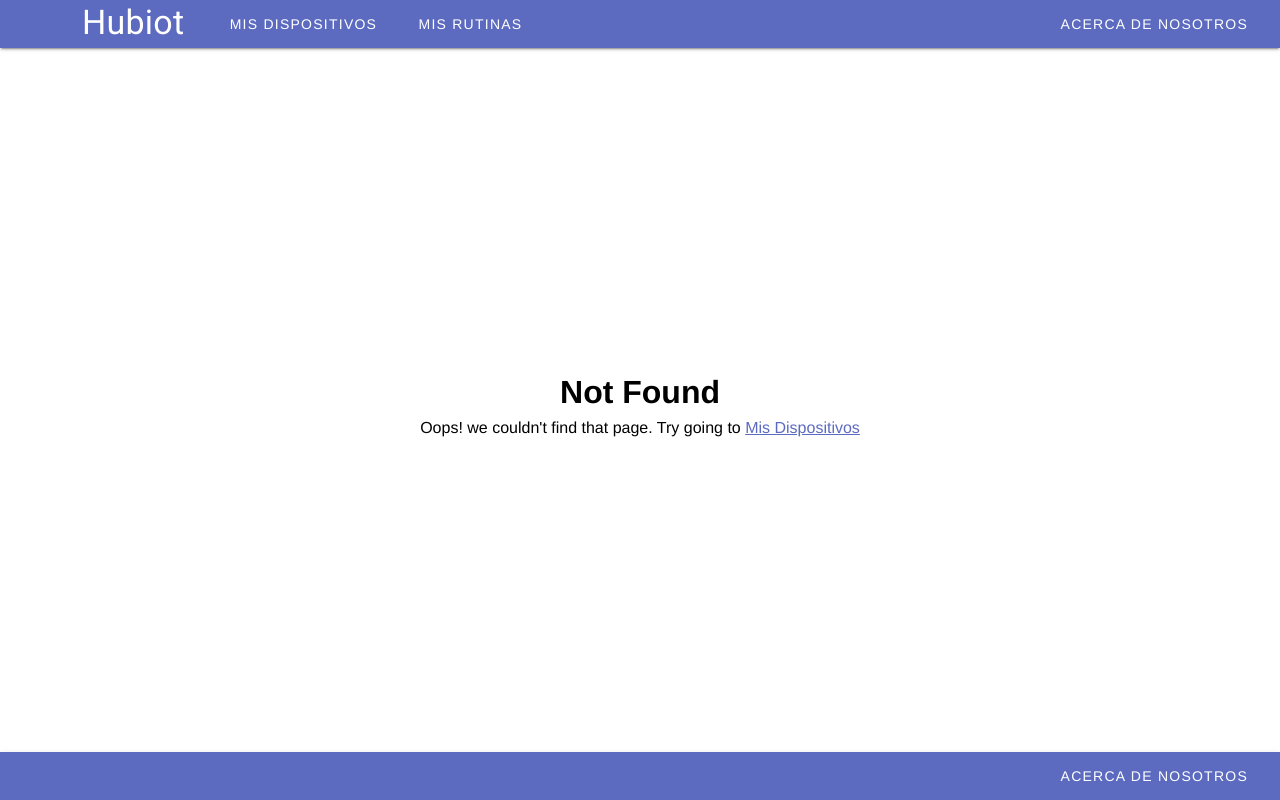
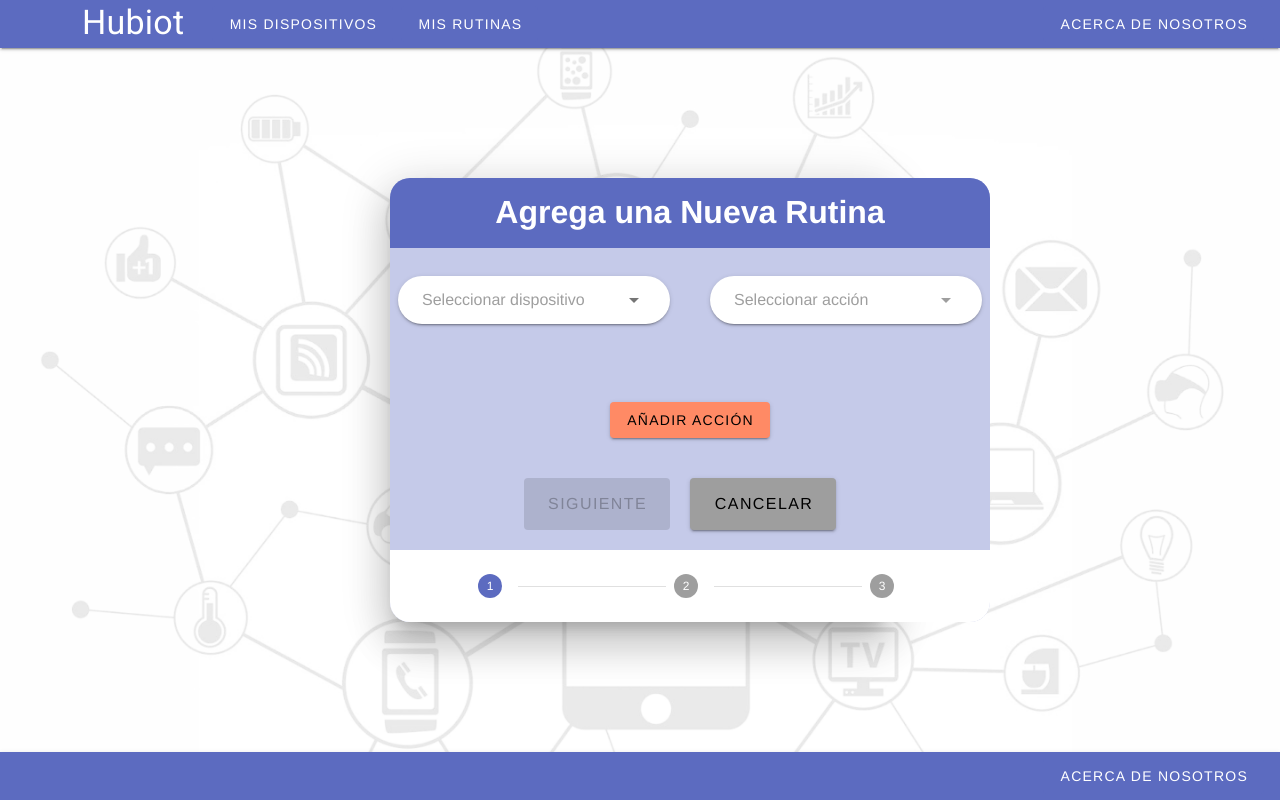
Before and after one commit to AgusMattiussi/hubiot-web, a Vue app: page /new_routine in a window 1280 px wide. Before the commit this address had no page. Built offline with nearby package versions, Linux system fonts and the light colour scheme.

Commit message:
Se agregó la interfaz para agregar una nueva rutina

```diff
--- a/src/components/AddButton.vue
+++ b/src/components/AddButton.vue
@@ -1,5 +1,4 @@
 <template>
-  <router-link to="new_device">
   <span class="go-back">
     <button class="btn icon">
       <v-icon class="mx-auto" x-large color="white">
@@ -7,7 +6,6 @@
       </v-icon>
     </button>
   </span>
-  </router-link>
 </template>
 
 <script>
--- a/src/router/index.js
+++ b/src/router/index.js
@@ -29,6 +29,11 @@ const routes = [
     path: '/routines/:id',
     name: 'routineDetails',
     component: () => import('../views/RoutineDetail.vue')
+  },
+  {
+    path: '/new_routine',
+    name: 'addNewRoutine',
+    component: () => import('../views/AddNewRoutineView.vue')
   },
   {
     path: '/devices',
--- /dev/null
+++ b/src/views/AddNewRoutineView.vue
@@ -0,0 +1,148 @@
+<template>
+  <v-container class="fill-height background justify-center" fluid>
+    <v-card class="card" elevation="24">
+      <v-stepper class="stepper secondary" v-model="currentStep" elevation="0">
+        <v-stepper-items>
+          <v-stepper-content step="1" class="pa-0">
+            <h1 class="cardTitle"> Agrega una Nueva Rutina </h1>
+            <v-row>
+              <v-col md="6">
+                <v-autocomplete
+                  height="10px"
+                  class="autocomplete pa-2"
+                  :items="devices"
+                  placeholder="Seleccionar dispositivo"
+                  rounded
+                  solo
+                  item-text="name"
+                  auto-select-first
+                  return-object
+                  hide-no-data
+                  v-model="selectedDevice"
+                >
+                </v-autocomplete>
+              </v-col>
+              <v-col md="6">
+                <v-autocomplete
+                  height="10px"
+                  class="autocomplete pa-2"
+                  :items="selectedDevice.actions"
+                  :disabled="selectedDevice.id == null"
+                  placeholder="Seleccionar acción"
+                  rounded
+                  solo
+                  item-text="name"
+                  auto-select-first
+                  return-object
+                  hide-no-data
+                  v-model="selectedAction"
+                >
+                </v-autocomplete>
+              </v-col>
+            </v-row>
+            <div>
+              <v-btn class="nextButton v-size--small contras black--text">
+                Añadir acción
+              </v-btn>
+            </div>
+            <v-btn class="nextButton v-size--x-large accent black--text"
+                   :disabled="selectedDevice.id == null"
+                   @click="currentStep = 2"> Siguiente </v-btn>
+            <router-link class="text-decoration-none" to="routines">
+              <v-btn class="ma-5 v-size--x-large grey black--text"> Cancelar </v-btn>
+            </router-link>
+          </v-stepper-content>
+          <v-stepper-content step="2" class="pa-0">
+            <h1 class="cardTitle"> Nombre de la rutina </h1>
+            <h2 class="mt-6"> ¿Cómo se llamará la nueva rutina?</h2>
+            <input type="text"
+                   class="deviceNameBox rounded"
+                   placeholder="Nueva rutina"
+                   v-model="newRoutineName"
+            />
+            <v-btn class="nextButton v-size--x-large accent black--text"
+                   :disabled="newRoutineName == null"
+                   @click="currentStep = 3"> Siguiente </v-btn>
+            <v-btn class="ms-5 v-size--x-large grey black--text"
+                   @click="currentStep = 1"> Atrás </v-btn>
+          </v-stepper-content>
+          <v-stepper-content step="3" class="pa-0">
+            <h1 class="cardTitle"> ¡Todo Listo! </h1>
+            <h2 class="pa-6"> La rutina "{{newRoutineName}}" fue creado con éxito</h2>
+            <v-icon color="success" class="checkIcon d-block" size="150px">mdi-check-circle</v-icon>
+            <router-link class="text-decoration-none" to="routines">
+              <v-btn class="ma-5 v-size--x-large accent black--text"> Volver a "Mis Rutinas" </v-btn>
+            </router-link>
+          </v-stepper-content>
+        </v-stepper-items>
+        <v-stepper-header class="elevation-0 white">
+          <v-stepper-step :color="currentStep === 1? 'primary' : 'success'" class="ml-16" :complete="currentStep > 1" step="1"></v-stepper-step>
+          <v-divider></v-divider>
+          <v-stepper-step :color="currentStep === 2? 'primary' : 'success'" :complete="currentStep > 2" step="2"></v-stepper-step>
+          <v-divider></v-divider>
+          <v-stepper-step :completed="true" :color="currentStep === 3? 'success' : 'grey'" class="mr-16" step="3"></v-stepper-step>
+        </v-stepper-header>
+      </v-stepper>
+    </v-card>
+  </v-container>
+</template>
+
+<script>
+import store from '@/store/store'
+
+export default {
+  name: 'AddNewRoutineView',
+  data () {
+    return {
+      currentStep: 1,
+      devices: store.devices,
+      selectedDevice: {},
+      selectedAction: {},
+      newRoutineName: null
+    }
+  }
+}
+</script>
+
+<style scoped>
+.background{
+  background-image: url('../assets/background_my_device.png');
+  background-size: cover;
+}
+.card{
+  background-color: #E8EAF6;
+  border-radius: 20px;
+  margin: auto;
+  width: 500px;
+}
+.cardTitle{
+  height: 70px;
+  padding: 10px;
+  border-radius: 0;
+  background-color: #5C6BC0;
+  color: #FFFFFF;
+  margin: 0;
+}
+.autocomplete{
+  width: 400px;
+  margin: 20px auto;
+}
+.deviceNameBox{
+  background-color: #FFFFFF;
+  outline-color: #5C6BC0;
+  margin: 20px auto;
+  padding: 8px;
+  width: 400px;
+  display: block;
+}
+.nextButton{
+  margin: 20px auto;
+}
+.stepper{
+  width: 600px;
+}
+.checkIcon{
+  height: auto;
+  margin: 20px auto;
+}
+</style>
--- a/src/views/DeviceView.vue
+++ b/src/views/DeviceView.vue
@@ -61,7 +61,6 @@ export default {
   margin: auto;
   width: 500px;
   padding-bottom: 10px;
-  padding-right: 10px;
 }
 .cardTitle{
   background-color: #5C6BC0;
--- a/src/views/MyDevicesView.vue
+++ b/src/views/MyDevicesView.vue
@@ -45,7 +45,9 @@
                   </v-sheet>
                 </div>
               </v-content>
-              <AddButton/>
+              <router-link to="new_device">
+                <AddButton/>
+              </router-link>
             </v-container>
           </v-col>
           <v-col md="2"></v-col>
--- a/src/views/MyRoutinesView.vue
+++ b/src/views/MyRoutinesView.vue
@@ -43,7 +43,9 @@
                         <h4>{{ routine.name }}</h4>
                       </router-link>
                     </v-sheet>
-                    <AddButton/>
+                    <router-link to="new_routine">
+                      <AddButton/>
+                    </router-link>
                   </div>
                 </v-content>
               </v-container>
```
